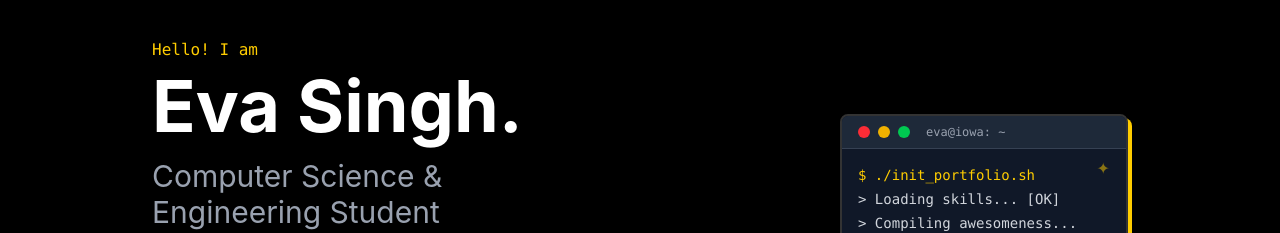
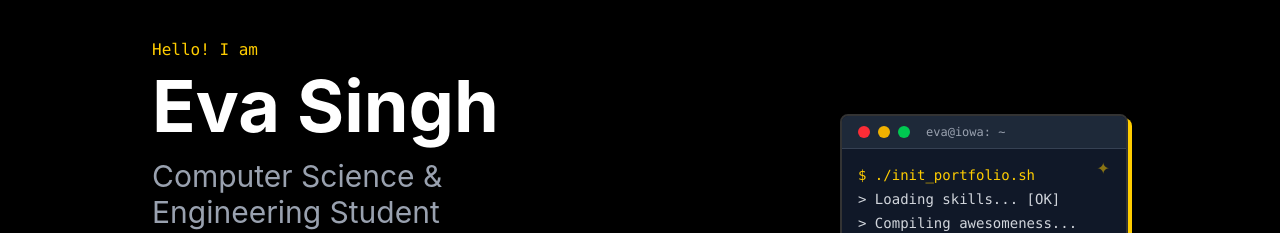
Before and after one commit to evasingh29/eva-portfolio, a Vue app: page / in a window 1280 px wide. Shown: the part 155-388 px from the top of the page. Built offline with nearby package versions, Linux system fonts and the light colour scheme.

Commit message:
text changes

```diff
--- a/src/components/Hero.vue
+++ b/src/components/Hero.vue
@@ -3,7 +3,7 @@
     <div class="flex-1 space-y-6">
       <div>
         <p class="font-mono text-iowa-gold mb-2">Hello! I am</p>
-        <h1 class="text-5xl md:text-7xl font-bold text-white mb-4">Eva Singh.</h1>
+        <h1 class="text-5xl md:text-7xl font-bold text-white mb-4">Eva Singh</h1>
         <h2 class="text-2xl md:text-3xl text-gray-400">Computer Science & Engineering Student</h2>
       </div>
 
```
